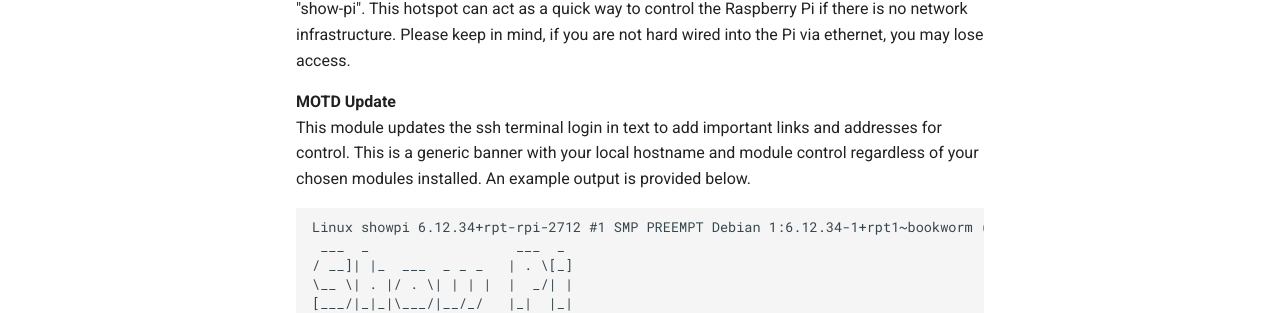
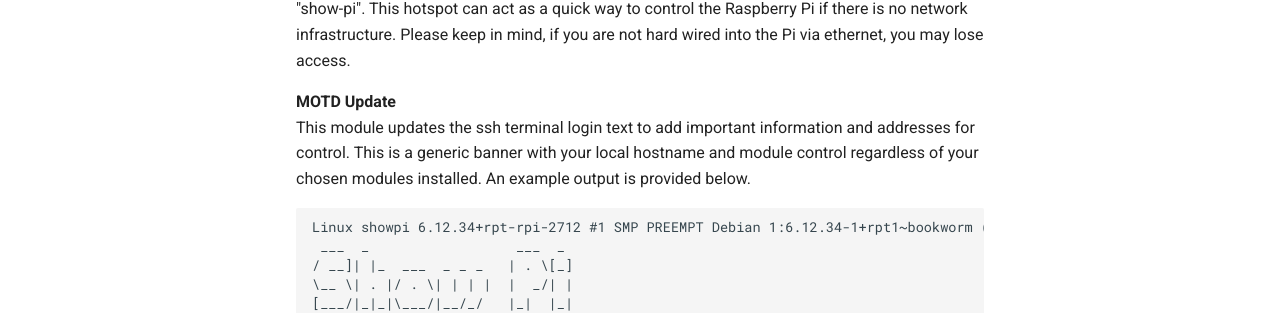
Before and after one commit to johncoronado/show-pi, an MkDocs documentation site: the page built from docs/modules.md, in a window 1280 px wide and 900 px high, scrolled down 3076 px. Shown: the part 375-688 px from the top of the window. Built offline with MkDocs 1.6.1 and Material for MkDocs 9.7.7, drawn with Linux system fonts in a browser that asks for light colours; comment, search, counter and statistics services are not loaded.

Commit message:
Update modules.md

````diff
--- a/docs/modules.md
+++ b/docs/modules.md
@@ -57,7 +57,7 @@
     Enables a wifi hotspot for easy control and logon in the field. Timer and companion can be accessed without a full network/router deployment. Not included in main setup script, but accessible in scripts directory. The script runs a script to ease the setup of a hot-spot name "show-pi". This hotspot can act as a quick way to control the Raspberry Pi if there is no network infrastructure. Please keep in mind, if you are not hard wired into the Pi via ethernet, you may lose access.
 
 **MOTD Update**
-  This module updates the ssh terminal login in text to add important links and addresses for control. This is a generic banner with your local hostname and module control regardless of your chosen modules installed. An example output is provided below.
+  This module updates the ssh terminal login text to add important information and addresses for control. This is a generic banner with your local hostname and module control regardless of your chosen modules installed. An example output is provided below.
 
 ```text
 Linux showpi 6.12.34+rpt-rpi-2712 #1 SMP PREEMPT Debian 1:6.12.34-1+rpt1~bookworm (2025-06-26) aarch64
````
